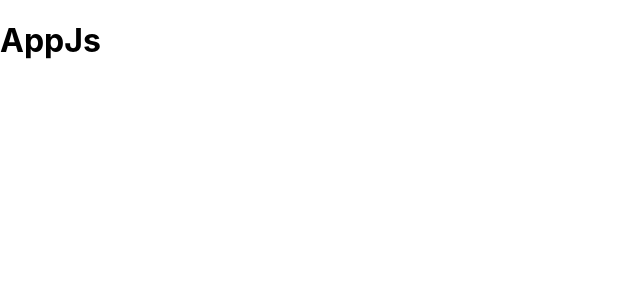
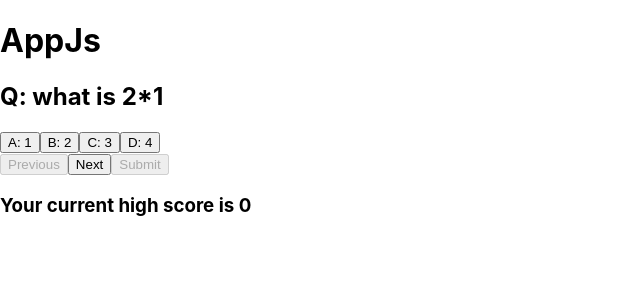
Before and after one commit to anildharni/practice, a React (Create React App) app: page / in a window 1280 px wide. Shown: the top 300 px of the page, without its empty margins (0-640 px from the left). Built offline with nearby package versions, Linux system fonts and the light colour scheme.

Commit message:
completed quiz app

```diff
--- a/src/App.js
+++ b/src/App.js
@@ -1,9 +1,12 @@
+import Question from "./components/Question/Question";
+
 function App() {
 
 
   return (
     <>
       <h1>AppJs</h1>
+      <Question/>
     </>
   );
 }
--- /dev/null
+++ b/src/components/Question/Question.js
@@ -0,0 +1,110 @@
+import React, { useState } from 'react'
+import QuestionItem from './QuestionItem'
+
+const question_list = [
+    {
+        id: 1,
+        q: 'what is 2*1',
+        a: '1',
+        b: '2',
+        c: '3',
+        d: '4'
+    },
+    {
+        id: 2,
+        q: 'what is 2*2',
+        a: '4',
+        b: '5',
+        c: '6',
+        d: '7'
+    },
+    {
+        id: 3,
+        q: 'what is 2*3',
+        a: '9',
+        b: '7',
+        c: '8',
+        d: '6'
+    },
+    {
+        id: 4,
+        q: 'what is 2*4',
+        a: '4',
+        b: '8',
+        c: '12',
+        d: '16'
+    },
+    {
+        id: 5,
+        q: 'what is 2*5',
+        a: '11',
+        b: '12',
+        c: '10',
+        d: '19'
+    }
+]
+
+
+
+function Question() {
+    const [questionNumber, setQuestionNumber] = useState(1);
+    const [optionArray, setOptionArray] = useState({});
+    const correctAnswers = { 1: 'B', 2: 'A', 3: 'D', 4: 'B', 5: 'C' }
+    const [highScore, setHighScore] = useState(0);
+
+    const prevQuestionHandler = () => {
+        return setQuestionNumber(questionNumber - 1);
+    }
+
+    const nextQuestionHandler = () => {
+        return setQuestionNumber(questionNumber + 1);
+    }
+
+    const submitHandler = () => {
+        const val = Object.keys(optionArray).filter((key) => {
+            return optionArray[key] === correctAnswers[key]
+        }).length
+        alert('Your score is ' + val)
+        return val > highScore ? setHighScore(val) : ""
+    }
+
+    const selectOptionHandler = (quest, val) => {
+        return setOptionArray((prevState) => ({ ...prevState, [quest]: val }))
+    }
+
+    return (
+
+        question_list
+            .filter(
+                (question) => question.id === questionNumber)
+            .map((question) => {
+                return <>
+                    <QuestionItem
+                        key={questionNumber}
+                        question={question}
+                        options={optionArray}
+                        clickHandler={selectOptionHandler} />
+                    <div>
+                        <button
+                            onClick={prevQuestionHandler}
+                            disabled={questionNumber <= 1 ? true : false}>
+                            Previous
+                        </button>
+                        <button
+                            onClick={nextQuestionHandler}
+                            disabled={questionNumber >= 5 ? true : false}>
+                            Next
+                        </button>
+                        <button
+                            onClick={submitHandler}
+                            disabled={Object.keys(optionArray).length < 5 ? true : false}>
+                            Submit
+                        </button>
+                    </div>
+                    <h3>Your current high score is {highScore}</h3>
+                </>
+            })
+    )
+}
+
+export default Question
--- /dev/null
+++ b/src/components/Question/Question.module.css
@@ -0,0 +1,3 @@
+.correct {
+    background-color: chartreuse;
+}
--- /dev/null
+++ b/src/components/Question/QuestionItem.js
@@ -0,0 +1,32 @@
+import React from 'react'
+import classes from './Question.module.css'
+
+function QuestionItem(props) {
+    return (
+        <>
+            <h2>Q: {props.question.q}</h2>
+            <button
+                onClick={() => props.clickHandler(props.question.id, 'A')}
+                className={props.options[props.question.id] === 'A' ? classes.correct : ""}>
+                A: {props.question.a}
+            </button>
+            <button
+                onClick={() => props.clickHandler(props.question.id, 'B')}
+                className={props.options[props.question.id] === 'B' ? classes.correct : ""}>
+                B: {props.question.b}
+            </button>
+            <button
+                onClick={() => props.clickHandler(props.question.id, 'C')}
+                className={props.options[props.question.id] === 'C' ? classes.correct : ""}>
+                C: {props.question.c}
+            </button>
+            <button
+                onClick={() => props.clickHandler(props.question.id, 'D')}
+                className={props.options[props.question.id] === 'D' ? classes.correct : ""}>
+                D: {props.question.d}
+            </button>
+        </>
+    )
+}
+
+export default QuestionItem
```
Also changed, not shown: 1 other file (tests, documents, lock files or other folders).
